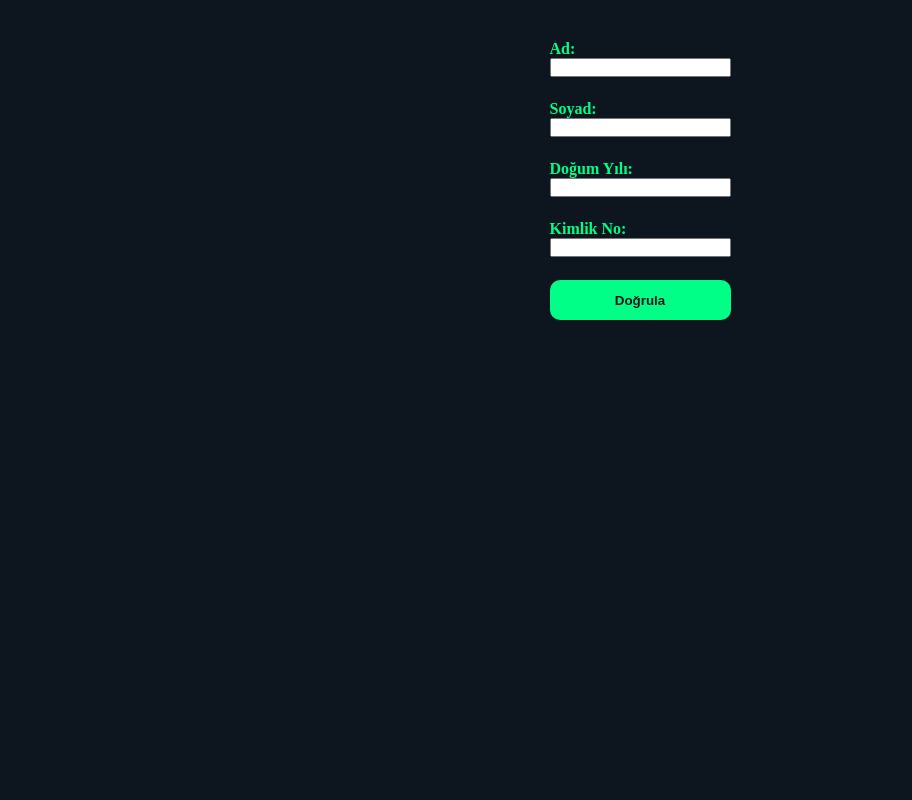
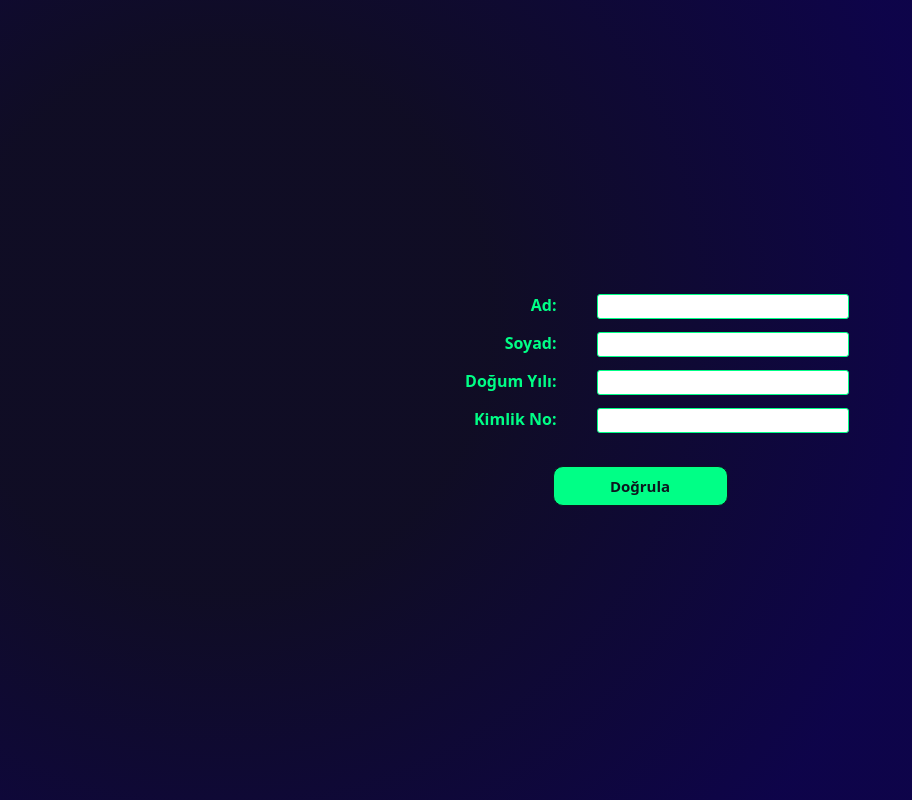
Before and after one commit to dodo-sudo/test-kontrol, a website: page index.html in a window 1280 px wide. Shown: the whole page, without its empty margins (0-912 px from the left). Drawn offline with nearby package versions, Linux system fonts and the light colour scheme.

Commit message:
Update style.css

```diff
--- a/style.css
+++ b/style.css
@@ -1,6 +1,7 @@
 *{
     padding: 0;
     margin: 0;
+    font-family: system-ui, -apple-system, BlinkMacSystemFont, 'Segoe UI', Roboto, Oxygen, Ubuntu, Cantarell, 'Open Sans', 'Helvetica Neue', sans-serif;
 
 }
 body{
@@ -9,7 +10,10 @@ body{
     align-items: center;
     justify-content: center;
     background-color: #0D161F;
-    color: #00FF86;
+    width: 100vw;
+    height: 100vh;
+
+    background-image: radial-gradient( circle 811px at 17.3% 40.2%,  rgba(16,12,37,0.91) 33.4%, rgba(14,1,81,0.85) 90% );
 }
 
 h1{
@@ -17,12 +21,24 @@ h1{
 }
 
 form{
-    margin: 40px;
+    display: flex;
+    width: 500px;
+    flex-wrap: wrap;
+    justify-content: center;
+    padding: 25px;
+    border-radius: 8px;
+
 }
+
 input{
     margin-bottom: 5px;
     display: flex;
     align-items: center;
+    height: 23px;
+    border-radius: 3px;
+    border: 1px solid #00FF86;
+    width: 50%;
+    font-size: 16px;
 
 }
 label{
@@ -32,16 +48,28 @@ label{
 }
 
 button{
-    width: 100%;
+    width: 35%;
     height: 40px;
     color: #0D161F;
     font-weight: bold;
     background-color: #00FF86;
     border-radius: 10px;
-    border: none;
+    border: 1px solid #0D161F;
+    margin-top: 20px;
+    font-size: 15px;
 }
 
 button:hover{
-    background-color: #06b463;
+    background-color: #00FF86;
     transition: 0.3s all;
+    border: 1px solid #fff;
+    cursor: pointer;
 }
+
+.label{
+    width: 25%;
+    margin-bottom: 16px;
+    display: flex;
+    align-items: center;
+    justify-content: right;
+}
```
